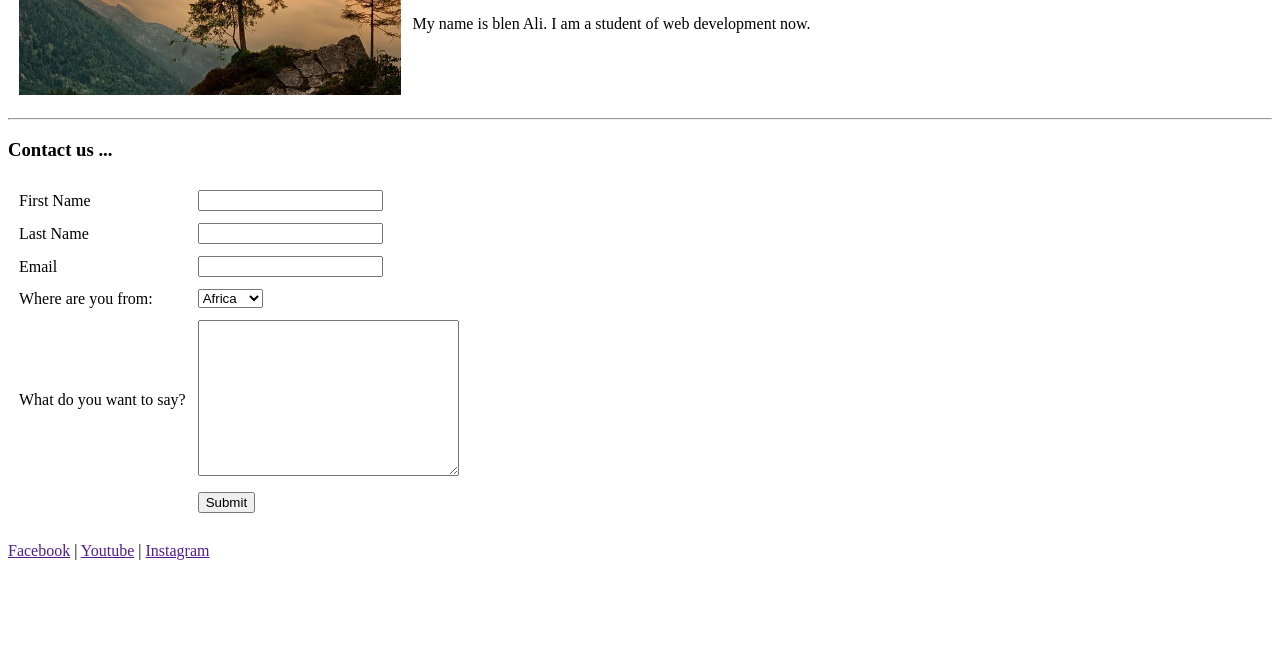
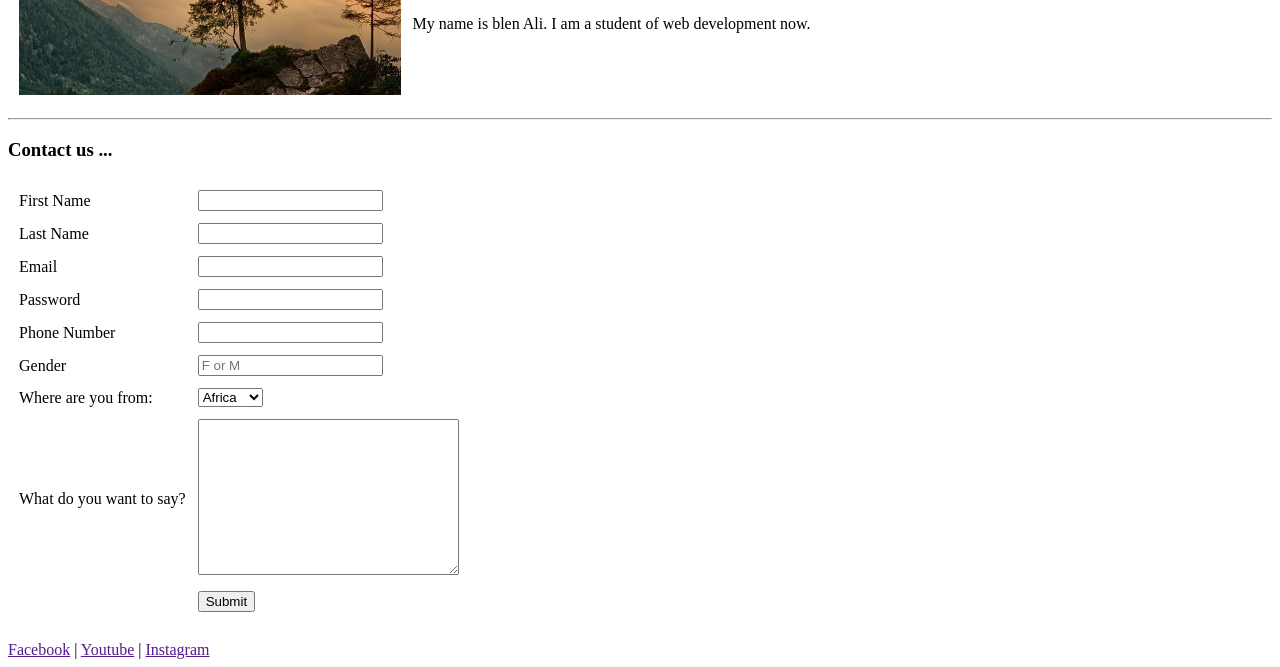
Before and after one commit to Blen92/MYCV1, a plain HTML site: page contact.html in a window 1280 px wide. Shown: the part 220-887 px from the top of the page. Before the commit the page ends 800 px from the top, so only its background shows below. Drawn offline with Linux system fonts and the light colour scheme.

Commit message:
forth commit

```diff
--- a/contact.html
+++ b/contact.html
@@ -26,15 +26,27 @@
         <table cellspacing= "10">
             <tr>
                 <td><label for="fName">First Name</label></td>
-                <td><input type="text" id="fName"></td>
+                <td><input type="text" id="fName" pattern="[a-zA-Z]+"></td>
             </tr>
             <tr>
                 <td><label for="lName">Last Name</label></td>
-                <td><input type="text" id="lName"></td>
+                <td><input type="text" id="lName" pattern="[a-zA-Z]+"></td>
             </tr>
             <tr>
                 <td><label for="e">Email</label></td>
                 <td><input type="email" id="e"></td>
+            </tr>
+            <tr>
+                <td><label for="pwd">Password</label></td>
+                <td><input type="password" id="pwd" pattern=".{8,}"></td>
+            </tr>
+            <tr>
+                <td><label for="tel">Phone Number</label></td>
+                <td><input type="tel" id="tel" pattern="[0-9]{10}"></td>
+            <tr>
+                <td><label for="">Gender</label></td>
+                <td><input type="text" pattern="[MF]" placeholder="F or M"></td>
+            </tr>
             </tr>
             <tr>
                 <td>Where are you from:</td>
```
